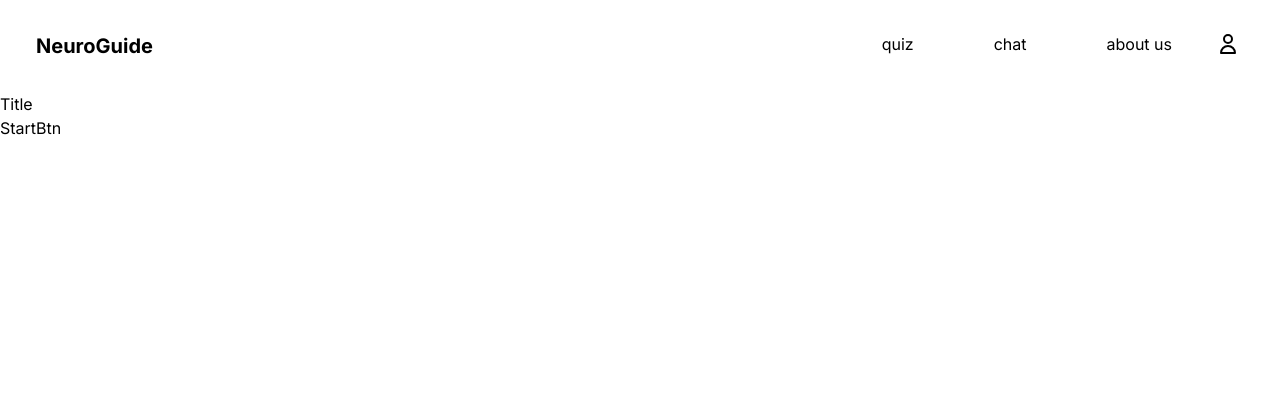
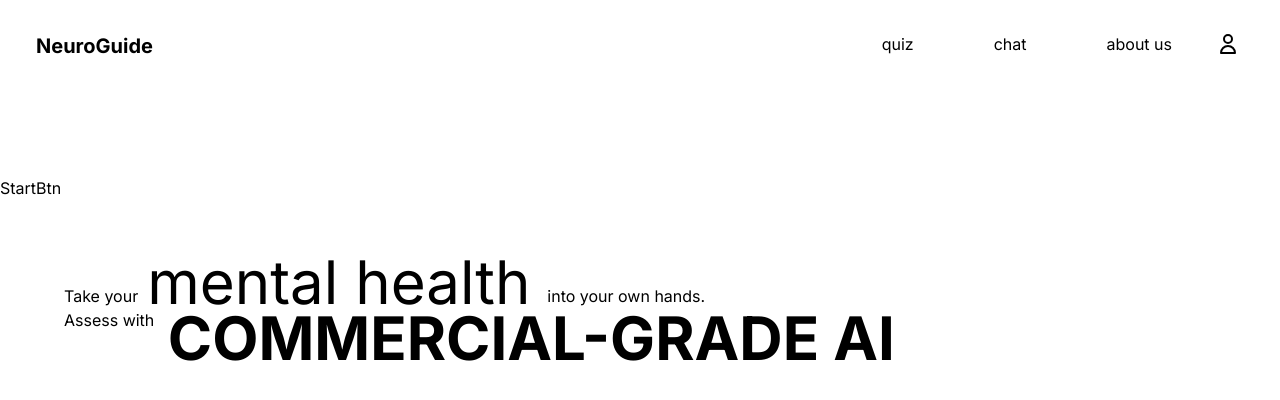
Before and after one commit to vaipos/Neuro-Guide, a Next.js app in the folder neuro-guide/: page / in a window 1280 px wide. Shown: the top 400 px of the page. Built offline with nearby package versions, Linux system fonts and the light colour scheme.

Commit message:
Nidhi-Title updated

```diff
--- a/neuro-guide/app/NidhiComps/Background.tsx
+++ b/neuro-guide/app/NidhiComps/Background.tsx
@@ -1,6 +1,6 @@
 import React from 'react'
 import Title from './Title'
-import StartBtn from './StartBtn'
+import StartBtn from '../LakshaComps/StartBtn'
 import NavBar from '../LakshaComps/Comp1'
 
 const Background = () => {
--- a/neuro-guide/app/NidhiComps/Title.tsx
+++ b/neuro-guide/app/NidhiComps/Title.tsx
@@ -2,7 +2,19 @@ import React from 'react'
 
 const Title = () => {
   return (
-    <div>Title</div>
+    <>
+    <div className="flex mx-16 my-48">
+        <div>Take your&nbsp;&nbsp;</div>
+        <div className="text-6xl -my-8">mental health&nbsp; </div>
+        <div>into your own hands.</div>
+    </div>
+    <div className="flex mx-16 -my-48" >
+        <div>Assess with&nbsp;&nbsp;&nbsp;</div>
+        <div className="text-6xl font-bold">COMMERCIAL-GRADE AI </div>
+    </div>
+
+    </>
+
   )
 }
 
```
Also changed, not shown: neuro-guide/app/LakshaComps/StartBtn.tsx (renamed from neuro-guide/app/NidhiComps/StartBtn.tsx).
